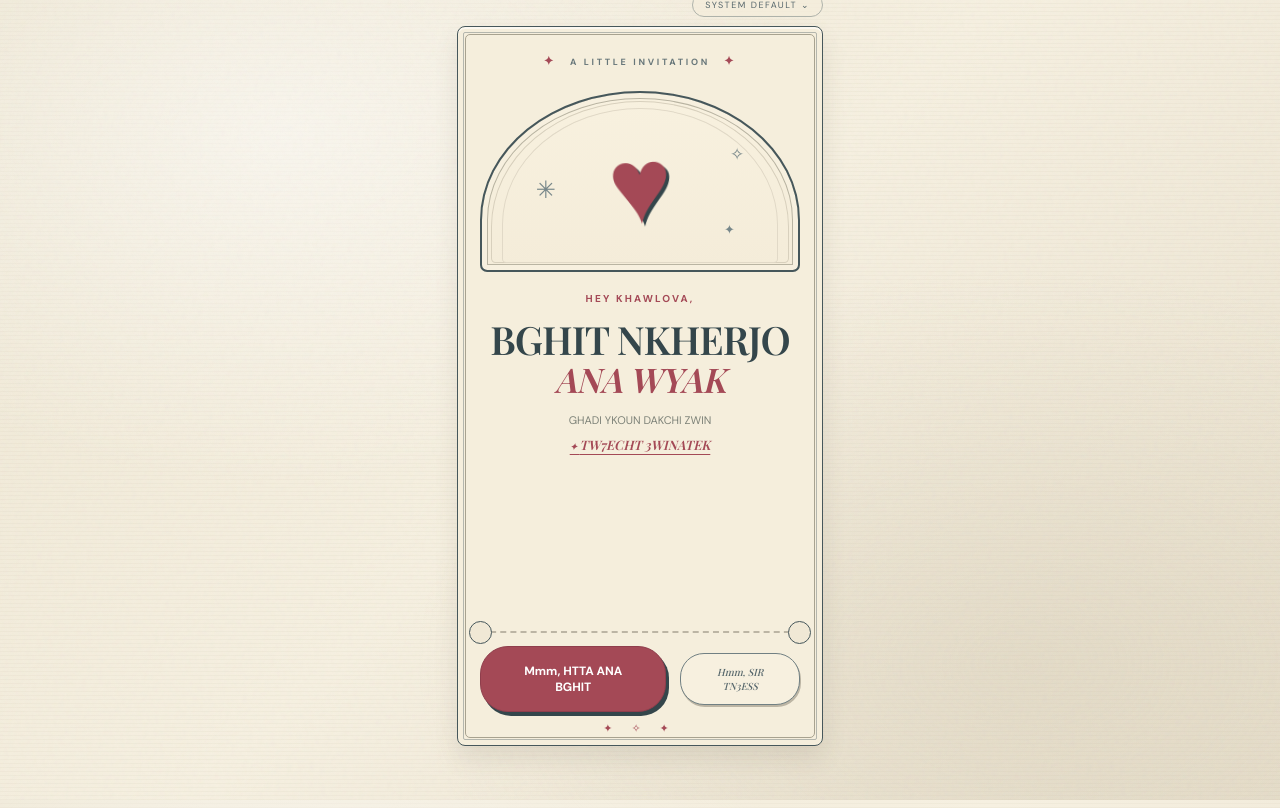
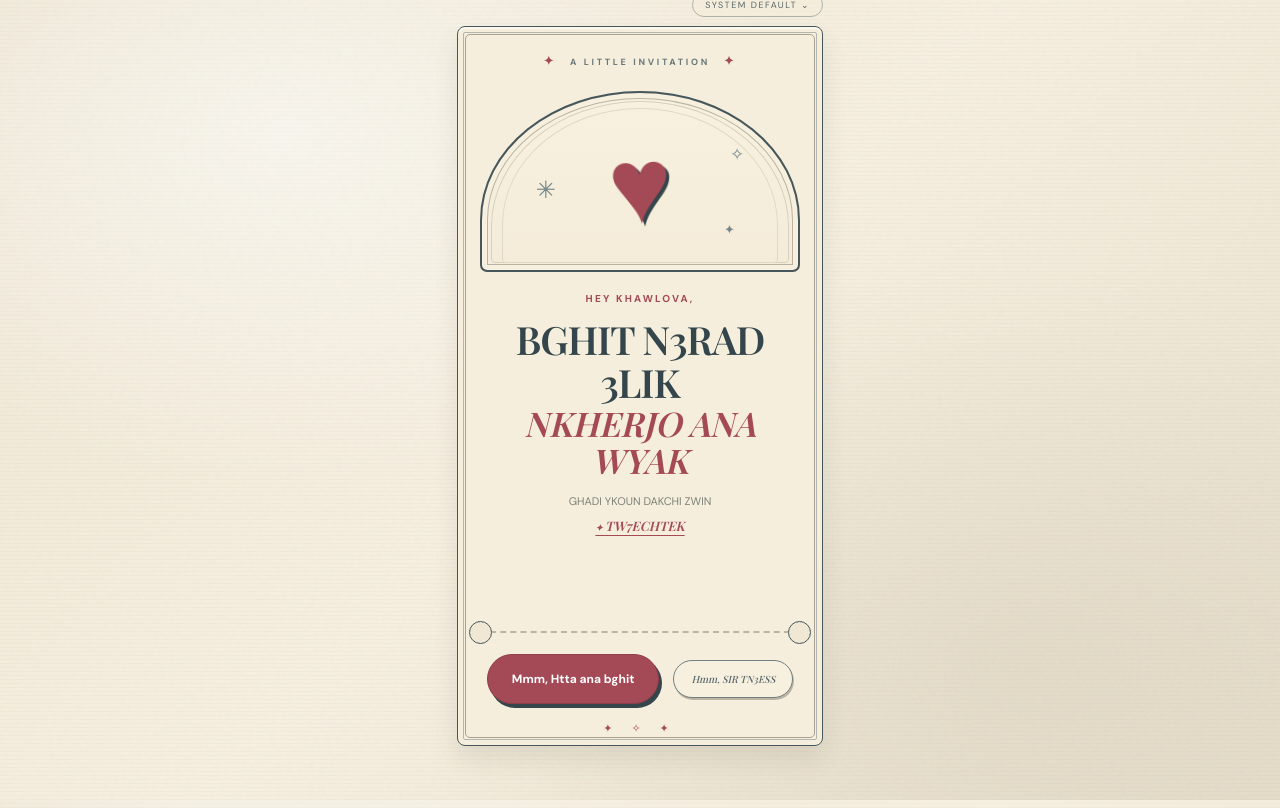
Before and after one commit to elkhatebanas-svg/khawlova-invitation, a plain HTML site: page index.html in a window 1280 px wide. Drawn offline with nearby package versions, Linux system fonts and the light colour scheme; a web font is replaced by a local one.

Commit message:
Update index.html

```diff
--- a/index.html
+++ b/index.html
@@ -205,13 +205,13 @@ button:focus-visible{outline:3px solid #bd7d86;outline-offset:3px}
     <span class="heart">♥</span><span class="doodle d1">✳</span><span class="doodle d2">✧</span><span class="doodle d3">✦</span>
    </div>
    <div class="greeting" id="greeting">HEY KHAWLOVA,</div>
-   <h1>BGHIT NKHERJO</h1>
-   <h2>ANA WYAK</h2>
+   <h1>BGHIT N3RAD 3LIK</h1>
+   <h2>NKHERJO ANA WYAK</h2>
    <p class="promise">GHADI YKOUN DAKCHI ZWIN</p>
-   <div class="make">TW7ECHT 3WINATEK</div>
+   <div class="make">TW7ECHTEK</div>
    <div class="cutline"></div>
    <div class="actions" id="actions">
-    <button class="yes" id="yesButton" type="button">Mmm, HTTA ANA BGHIT</button>
+    <button class="yes" id="yesButton" type="button">Mmm, Htta ana bghit</button>
     <button class="no" id="noButton" type="button">Hmm, SIR TN3ESS</button>
    </div>
    <div class="footstars">✦ ✧ ✦</div>
@@ -224,13 +224,13 @@ button:focus-visible{outline:3px solid #bd7d86;outline-offset:3px}
    </div>
    <h3 class="back-title">You said <em>yes!</em></h3>
    <div class="details">
-    <div class="detail"><b>THE PLAN</b><span id="planText">Khrija zwina</span></div>
-    <div class="detail"><b>WHEN</b><span id="whenText">Dimanche 29/11</span></div>
-    <div class="detail"><b>WHERE</b><span id="whereText">Blassa Zwina</span></div>
+    <div class="detail"><b>LBLAN</b><span id="planText">Khrija zwina</span></div>
+    <div class="detail"><b>FINE</b><span id="whenText">Dimanche 29/11</span></div>
+    <div class="detail"><b>FO9ACH</b><span id="whereText">Blassa Zwina</span></div>
    </div>
    <div class="signature" id="signature">— Anas</div>
    <div class="cutline"></div>
-   <button class="share" id="chooseTimeButton" type="button">À quelle heure ?</button>
+   <button class="share" id="chooseTimeButton" type="button">ACHMEN SA3A ?</button>
    <div class="links">
     <button class="textlink" id="editButton" type="button">Edit the plan</button>
     <button class="textlink" id="restartButton" type="button">Start over</button>
```
